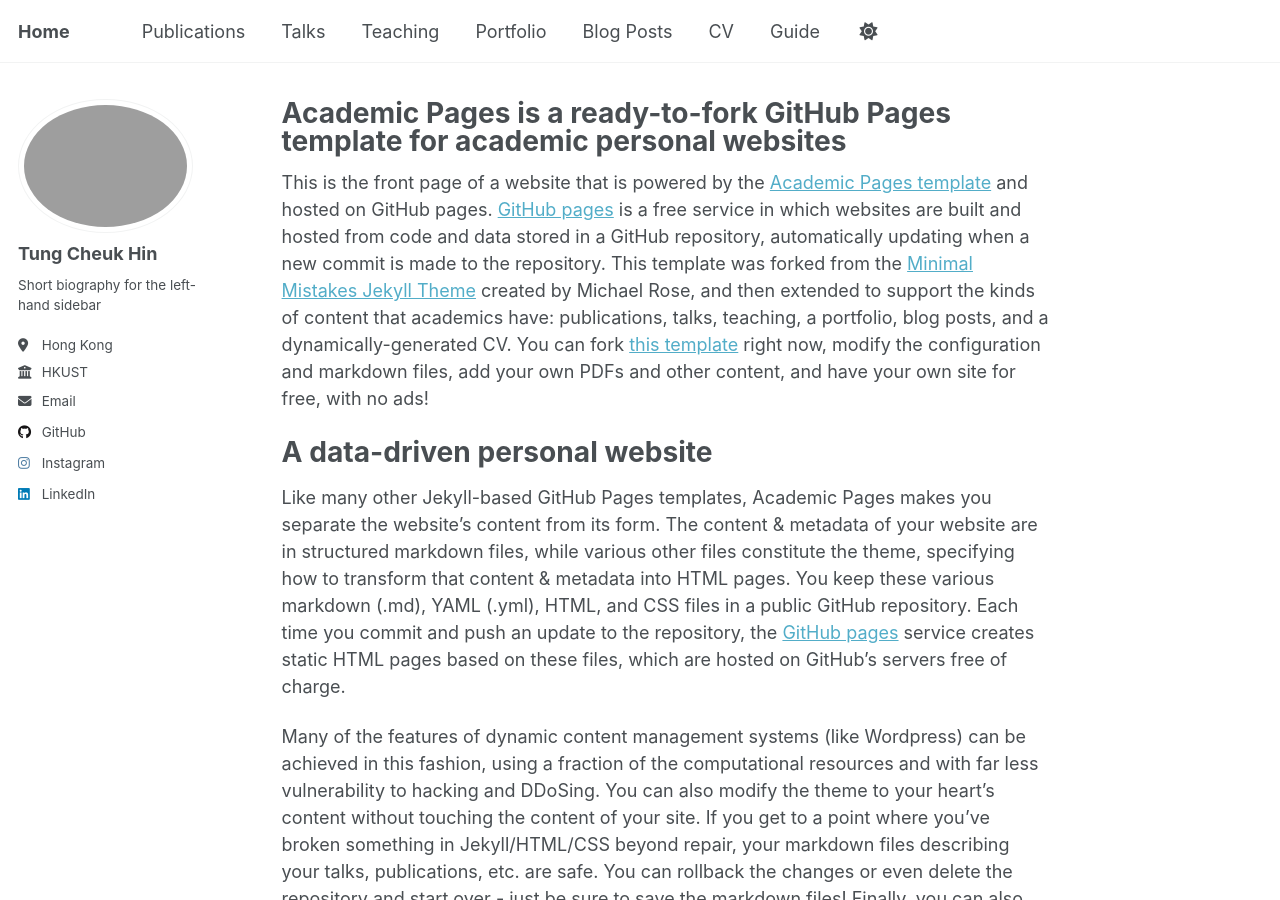
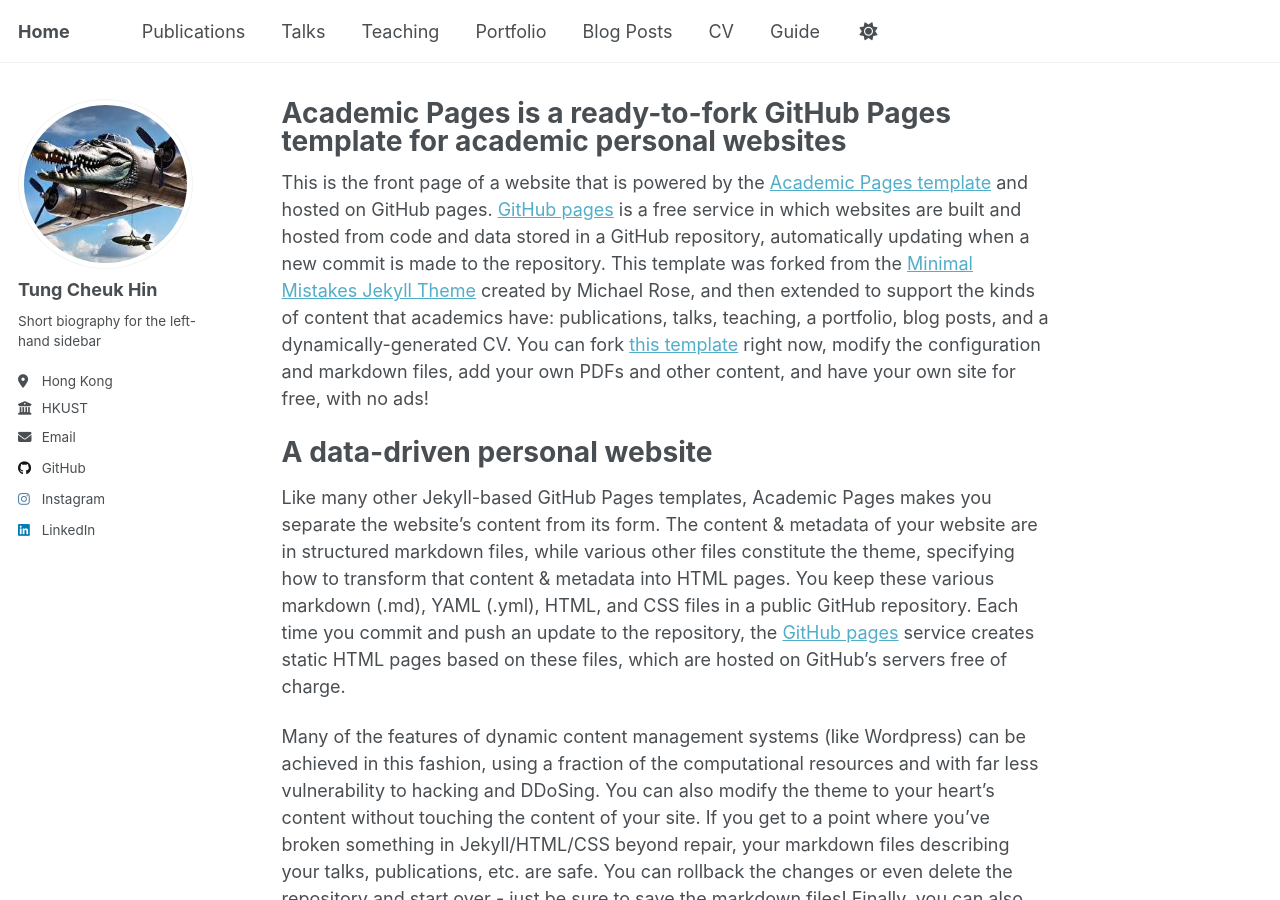
Before and after one commit to tchisme/tchisme.github.io, a Jekyll site: the page built from _pages/about.md, in a window 1280 px wide and 900 px high. Built offline with Jekyll 4.4.1, drawn with Linux system fonts in a browser that asks for light colours.

Commit message:
Update _config.yml
Update the link of Linkedin

```diff
--- a/_config.yml
+++ b/_config.yml
@@ -22,7 +22,7 @@ repository               : "tchisme/tchisme.github.io"
 #               Additional customization can be done by editing /_includes/author-profile.html
 author:
   # Biographic information
-  avatar           : "Bombardino_Crocodilo.jpg"
+  avatar           : "Bombardino_Crocodilo.jpeg"
   name             : "Tung Cheuk Hin"
   pronouns         : # example: "she/her"
   bio              : "Short biography for the left-hand sidebar"
@@ -59,7 +59,7 @@ author:
   keybase          : # Username
   instagram        : "tchisme"
   lastfm           : # Username
-  linkedin         : "Tung Cheuk Hin"
+  linkedin         : "www.linkedin.com/in/cheuk-hin-tung-348718243"
   mastodon         : # URL
   medium           : # URL
   pinterest        : # Username
```
